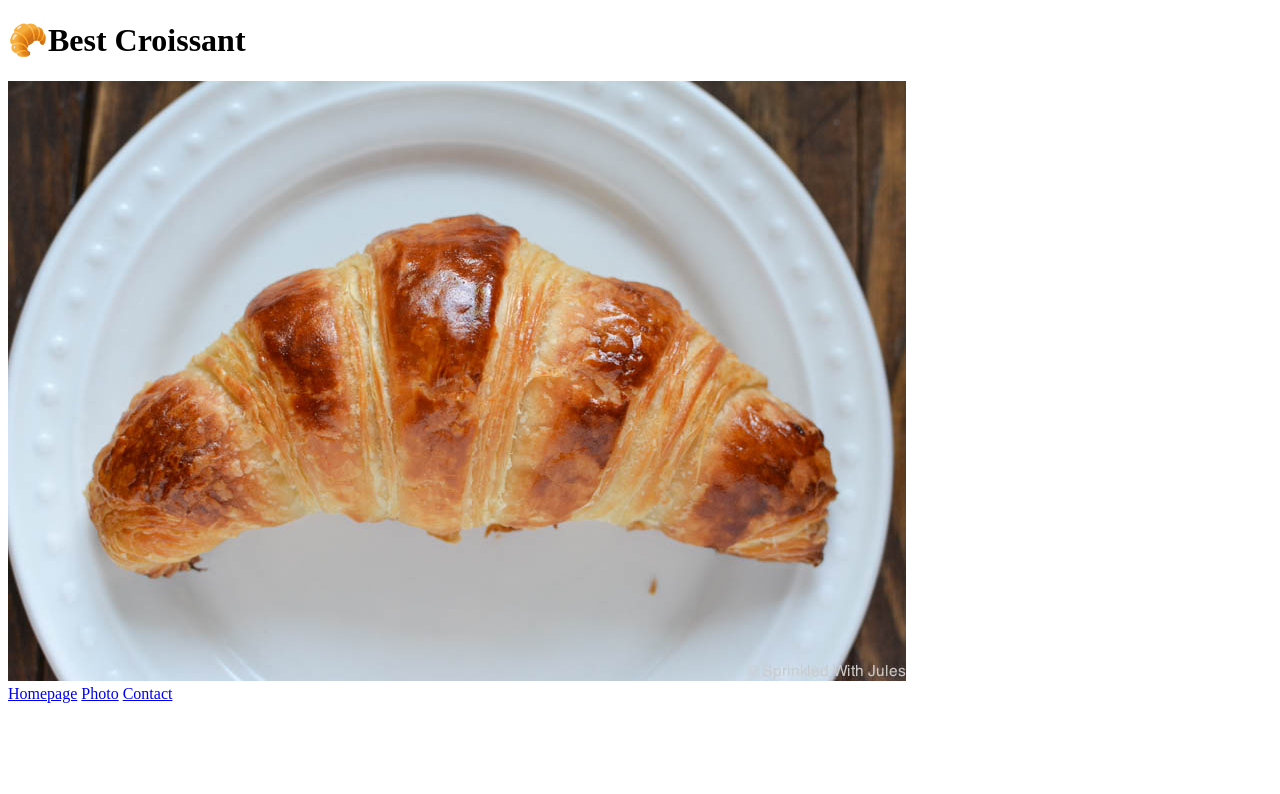
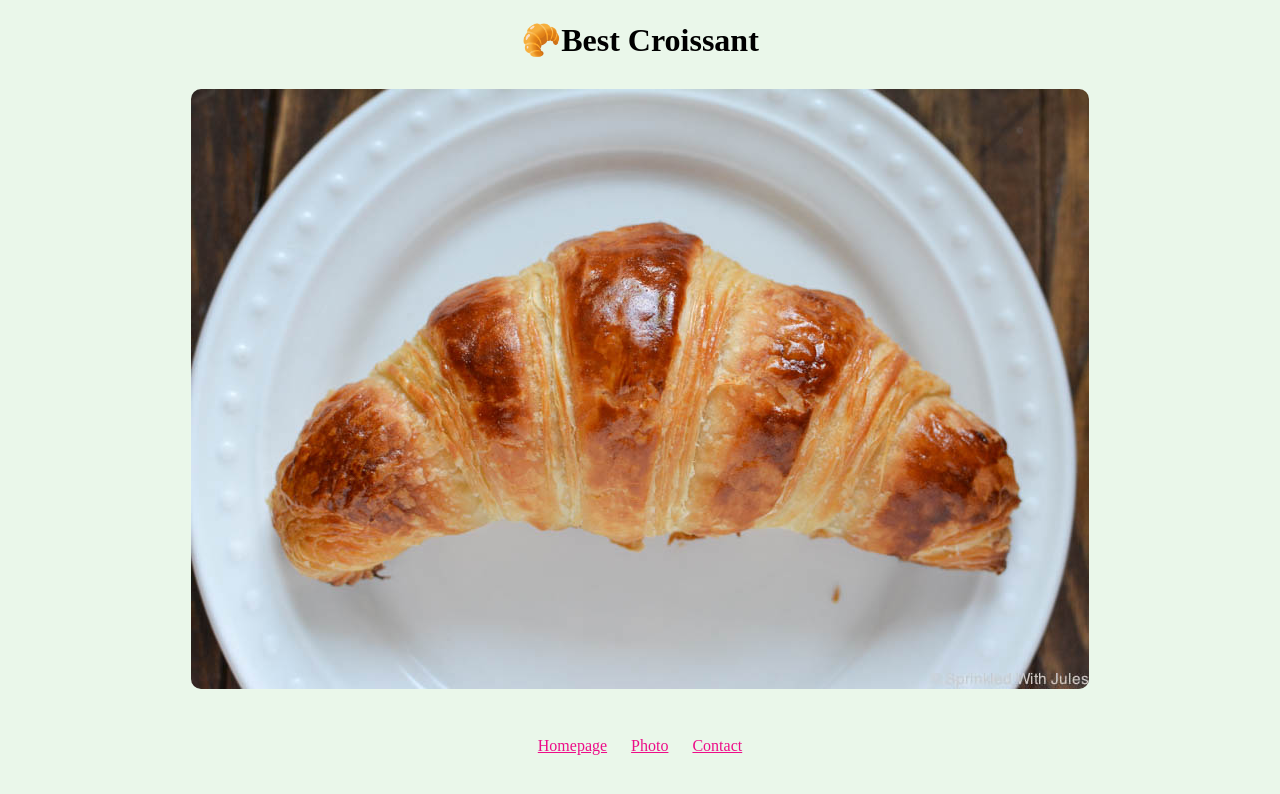
Before and after one commit to Gracy222/Croissant, a plain HTML site: page photo.html in a window 1280 px wide. Drawn offline with Linux system fonts and the light colour scheme.

Commit message:
Edited commit message

```diff
--- a/photo.html
+++ b/photo.html
@@ -3,13 +3,14 @@
 <head>
     <meta charset="UTF-8">
     <meta name="viewport" content="width=device-width, initial-scale=1.0">
+    <link rel="stylesheet" href="style.css">
     <title>Photo of croissant</title>
 </head>
 <body>
     <h1>🥐Best Croissant</h1>
-    <img src="/image/croissant.jpg" alt="croissant image">
+    <img src="/image/croissant.jpg" class="croissant-photo" />
     <br />
-    <footer class="croissant photo">
+    <footer>
     <a href="/index.html">Homepage</a>
     <a href="/photo.html">Photo</a>
     <a href="/contact.html">Contact</a>
--- /dev/null
+++ b/style.css
@@ -0,0 +1,24 @@
+body {
+    background-color: #eaf7ea;
+}
+
+h1,
+p {
+    text-align: center;
+}
+
+.croissant-photo {
+    max-width: 100%;
+    border-radius: 10px;
+    display: block;
+    margin: 30px auto;
+}
+
+footer {
+    text-align: center;
+}
+
+footer a {
+    margin: 0 10px;
+    color: rgb(237, 13, 136);
+}
```
Also changed, not shown: contact.html (+1 -0 lines), index.html (+1 -0 lines).
